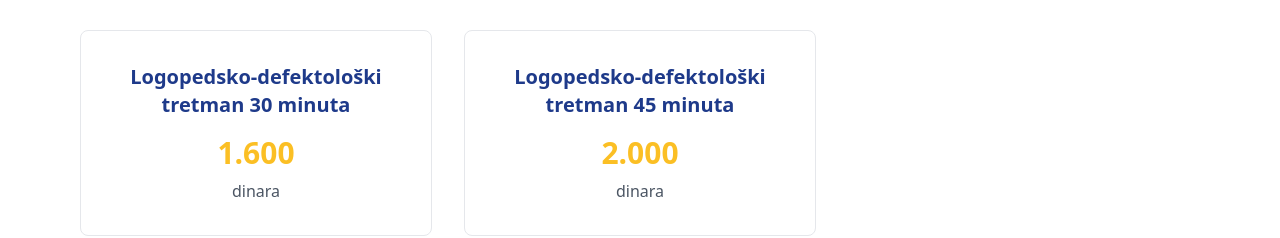
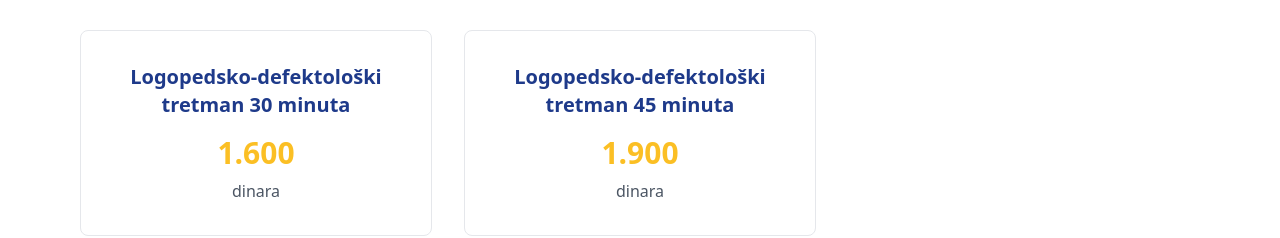
Before and after one commit to markoprogrammer/logonova, a Next.js app: page /cenovnik in a window 1280 px wide. Shown: the part 1000-1238 px from the top of the page. Built offline with nearby package versions, Linux system fonts and the light colour scheme.

Commit message:
promena cene

```diff
--- a/app/cenovnik/page.tsx
+++ b/app/cenovnik/page.tsx
@@ -141,7 +141,7 @@ export default function Cenovnik() {
               {/* Logopedsko-defektološki tretman 45min */}
               <div className="bg-white rounded-lg p-8 text-center border hover:shadow-lg transition-shadow">
                 <h3 className="text-xl font-bold text-primary mb-4">Logopedsko-defektološki tretman 45 minuta</h3>
-                <div className="text-3xl font-bold text-accent mb-2">2.000</div>
+                <div className="text-3xl font-bold text-accent mb-2">1.900</div>
                 <div className="text-gray-600">dinara</div>
               </div>
 
```
